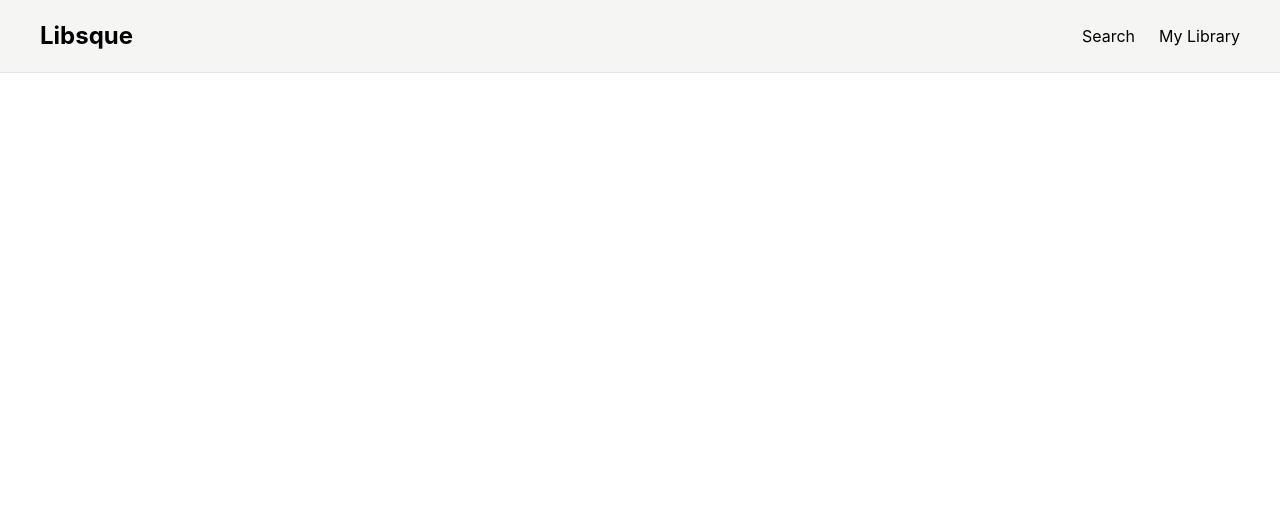
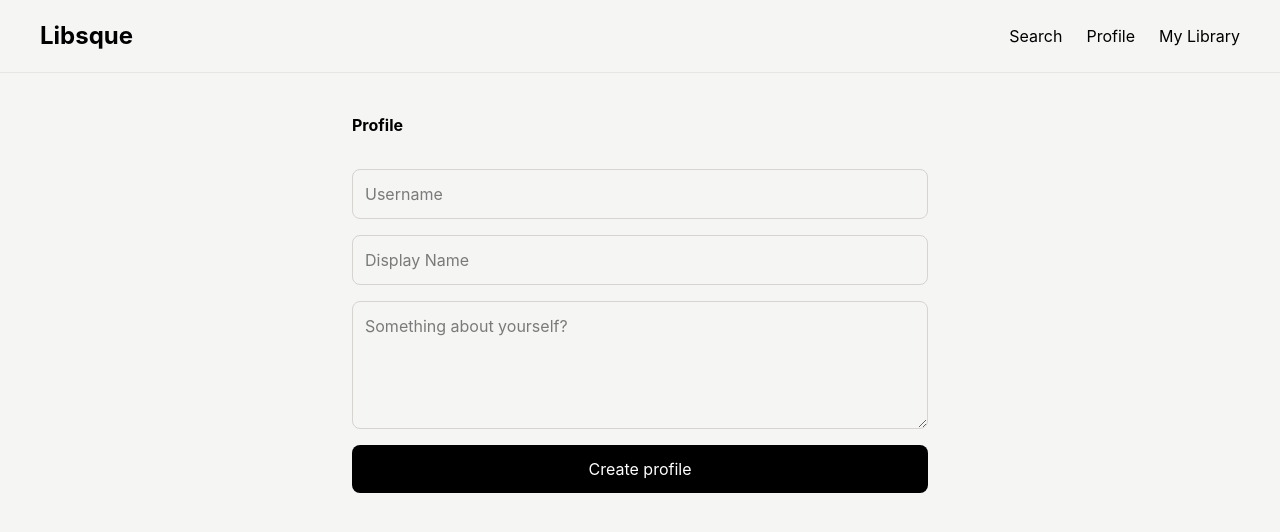
Before and after one commit to kamiism/Libsque, a React (Vite) app: page /profile in a window 1280 px wide. Shown: the top 532 px of the page. Built offline with nearby package versions, Linux system fonts and the light colour scheme; no server answers.

Commit message:
add profile section

```diff
--- a/src/App.jsx
+++ b/src/App.jsx
@@ -4,12 +4,14 @@ import BookSearch from "./components/BookSearch";
 import Navbar from "./components/NavBar";
 import Library from "./pages/Library";
 import Auth from "./pages/LoginPage";
+import Profile from "./pages/Profile";
 
 function App() {
   return (
     <BrowserRouter>
       <Navbar />
       <Routes>
+        <Route path="/profile" element={<Profile />} />
         <Route path="/" element={<BookSearch />} />
         <Route path="/login" element={<Auth />} />
         <Route path="/book/:bookId" element={<BookDetails />} />
--- a/src/components/Navbar.jsx
+++ b/src/components/Navbar.jsx
@@ -17,6 +17,12 @@ function Navbar() {
           Search
         </Link>
         <Link
+          to="/profile"
+          className="hover:underline"
+        >
+          Profile
+      </Link>
+        <Link
           to="/library"
           className="hover:underline"
         >
--- /dev/null
+++ b/src/pages/Profile.jsx
@@ -0,0 +1,181 @@
+import { ID, Query } from "appwrite";
+import { useEffect, useState } from "react";
+import { account, databases } from "../appwrite/config";
+
+function Profile() {
+    const [profile, setProfile] = useState(null);
+    const [loading, setLoading] = useState(true);
+    const [username, setUsername] = useState("");
+    const [displayName, setDisplayName] = useState("");
+    const [bio, setBio] = useState("");
+    const [editing, setEditing] = useState(false);
+
+    useEffect(() => {
+        async function loadProfile() {
+            try {
+                const user = await account.get();
+                const result = await databases.listDocuments(
+                    import.meta.env.VITE_APPWRITE_DATABASE_ID,
+                    import.meta.env.VITE_APPWRITE_PROFILES_COLLECTION_ID,
+                    [
+                        Query.equal("userId",user.$id)
+                    ]
+                );
+                if(result.documents.length > 0) {
+                    const savedProfile = result.documents[0];
+                    setProfile(savedProfile);
+                    setUsername(savedProfile.username);
+                    setDisplayName(savedProfile.displayName);
+                    setBio(savedProfile.bio || "");
+                }
+            } catch (error) {
+                console.error("Failed to load profile:",error);
+            } finally {
+                setLoading(false);
+            }
+        }
+        loadProfile();
+    },[])
+
+    async function createProfile(e) {
+        e.preventDefault();
+
+        try {
+            const user = await account.get();
+            const created = await databases.createDocument(
+                import.meta.env.VITE_APPWRITE_DATABASE_ID,
+                import.meta.env.VITE_APPWRITE_PROFILES_COLLECTION_ID,
+                ID.unique(),
+                {
+                    userId: user.$id,
+                    username: username,
+                    displayName: displayName,
+                    bio: bio
+                }
+            )
+            setProfile(created);
+        } catch(error) {
+            console.error("Failed to create profile:",error);
+            alert(error.message);
+        }
+    }
+
+    async function updateProfile(e) {
+        e.preventDefault();
+
+        try {
+            const updated = await databases.updateDocument(
+                 import.meta.env.VITE_APPWRITE_DATABASE_ID,
+                import.meta.env.VITE_APPWRITE_PROFILES_COLLECTION_ID,
+                profile.$id,
+                {
+                    username: username,
+                    displayName: displayName,
+                    bio: bio
+                }
+            )
+            setProfile(updated);
+            setEditing(false);
+        } catch (error) {
+            console.error("Failed to update profile:",error);
+            alert(error.message);
+        }
+    }
+
+    if(loading){
+        return (
+            <div className="p-10">
+                Loading Profile...
+            </div>
+        );
+    }
+    return (
+        <div className="min-h-screen bg-stone-100 p-10">
+            <div className="max-w-xl mx-auto">
+                <h1 className="text 4-xl font-bold mb-8">Profile</h1>
+                {!profile ? (
+                    <form onSubmit={createProfile} className="flex flex-col gap-4">
+                        <input
+                            type="text"
+                            placeholder="Username"
+                            value={username}
+                            onChange={(e)=> setUsername(e.target.value)}
+                            className="border border-stone-300 p-3 rounded-lg"
+                            required
+                        />
+                        <input
+                            type="text"
+                            placeholder="Display Name"
+                            value={displayName}
+                            onChange={(e)=> setDisplayName(e.target.value)}
+                            className="border border-stone-300 p-3 rounded-lg"
+                            required
+                        />
+                        <textarea
+                            placeholder="Something about yourself?"
+                            value={bio}
+                            onChange={(e)=> setBio(e.target.value)}
+                            className="border border-stone-300 p-3 rounded-lg min-h-32"
+                        />
+                        <button type="submit" className="bg-black text-white p-3 rounded-lg cursor-pointer">Create profile</button>
+                    </form>
+                ) : editing ? (
+                    <form
+                        onSubmit={updateProfile}
+                        className="flex flex-col gap-4"
+                    >
+                        <input
+                            type="text"
+                            value={username}
+                            onChange={(e) => setUsername(e.target.value)}
+                            className="border border-stone-300 p-3 rounded-lg"
+                            required
+                        />
+                        <input
+                            type="text"
+                            value={displayName}
+                            onChange={(e) => setDisplayName(e.target.value)}
+                            className="border border-stone-300 p-3 rounded-lg"
+                            required
+                        />
+                        <textarea
+                            value={bio}
+                            onChange={(e) => setBio(e.target.value)}
+                            className="border border-stone-300 p-3 rounded-lg min-h-32"
+                        />
+                        <div className="flex gap-3">
+                            <button
+                                type="submit"
+                                className="bg-black text-white px-5 py-2 rounded-lg cursor-pointer"
+                            >
+                                Save
+                            </button>
+                            <button
+                                type="button"
+                                onClick={() => setEditing(false)}
+                                className="border border-stone-300 px-5 py-2 rounded-lg cursor-pointer"
+                            >
+                                Cancel
+                            </button>
+                        </div>
+                    </form>
+                ) : (
+                    <div>
+                        <h2 className="text-3xl font-bold">{profile.displayName}</h2>
+                        <p className="text-stone-500 mb-5">@{profile.username}</p>
+                        <p className="mb-6">{profile.bio || "No Bio Yet"}</p>
+                        <button
+                            onClick={() => setEditing(true)}
+                            className="border border-stone-300 px-5 py-2 rounded-lg cursor-pointer"
+                        >
+                            Edit Profile
+                        </button>
+                    </div>
+                )
+            }
+            </div>
+        </div>
+    )
+}
+
+export default Profile;
```
